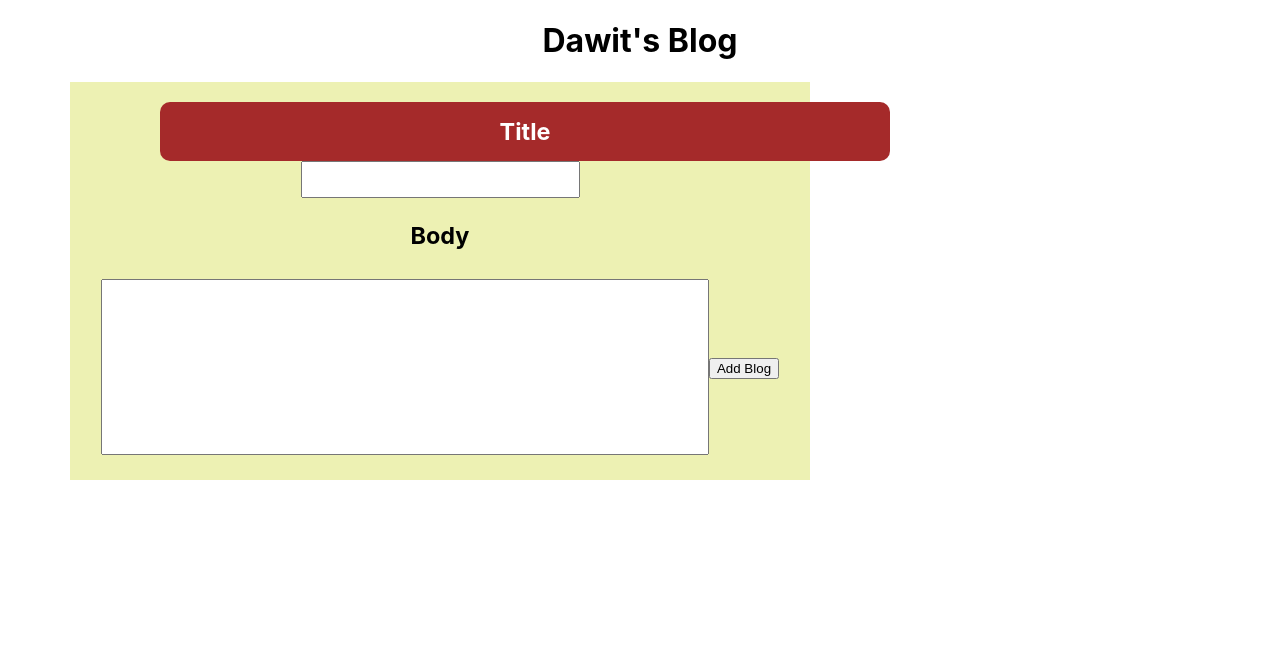
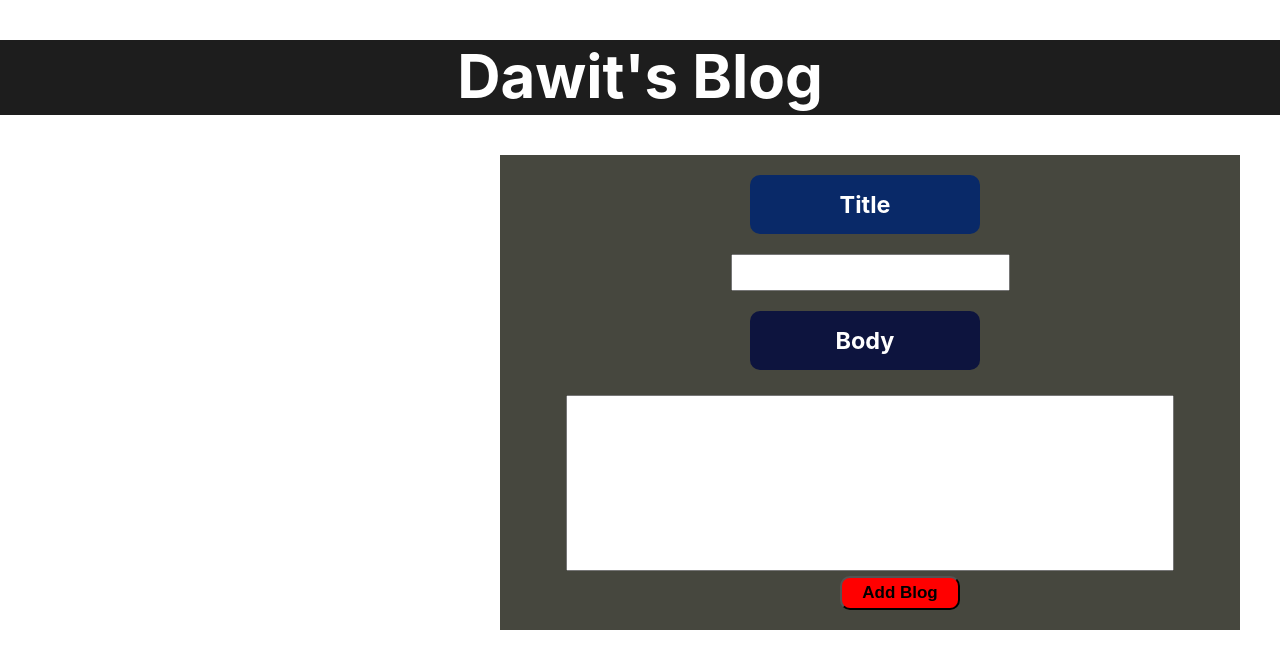
Before and after one commit to davedawita/dawit-blog, a React (Create React App) app: page /new in a window 1280 px wide. Shown: the top 668 px of the page. Built offline with nearby package versions, Linux system fonts and the light colour scheme; no server answers.

Commit message:
Styling with CSS Done

```diff
--- a/src/App.css
+++ b/src/App.css
@@ -2,13 +2,29 @@
   text-align: center;
 }
 
+.BigTitle{
+  color: white;
+  background-color: rgba(0, 0, 0, 0.888);
+  height: 75px;
+  font-size: 60px;
+}
+
 .EditTitle{
-  background-color: brown;
+  background-color: rgb(9, 41, 104);
   padding: 15px;
-  width: 700px;
+  width: 200px;
   border-radius: 10px;
   color:white;
-  margin: 0 10px 0 70px;
+  margin: 0 10px 20px 230px;
+}
+
+.EditBody{
+  background-color: rgb(13, 20, 62);
+  padding: 15px;
+  width: 200px;
+  border-radius: 10px;
+  color:white;
+  margin: 20px 10px 20px 230px;
 }
 
 .input{
@@ -17,8 +33,9 @@
 }
 
 .Form {
-  background-color: rgb(237, 241, 179);
-  margin: 20px 10px 0 70px;
+
+  background-color: rgb(70, 71, 62);
+  margin: 20px 10px 0 500px;
   padding: 20px;
   width: 700px;
   font-size: 20px;
@@ -30,3 +47,32 @@
   font-size: 20px;
   margin: 5px 0 5px 0;
 }
+.Btn {
+  background-color: red;
+  width: 120px;
+  font-size: 17px;
+  font-weight:600;
+  padding:5px;
+  border-radius: 10px;
+  margin: 0 10px 0 70px;
+}
+
+.deleteBlog{
+  background-color: rgb(122, 108, 108);
+  width: 100px;
+  font-size: 13px;
+  font-weight:600;
+  padding:5px;
+  border-radius: 10px;
+  margin: 10px 10px 0 800px;
+}
+
+.addBlog {
+  background-color: rgb(32, 67, 36);
+  width: 115px;
+  font-size: 17px;
+  font-weight:600;
+  padding:5px;
+  border-radius: 10px;
+  color: white;
+}
--- a/src/App.js
+++ b/src/App.js
@@ -73,7 +73,7 @@ function App() {
 
   return (
     <div className="App">
-      <h1>Dawit's Blog</h1>
+      <h1 className='BigTitle'>Dawit's Blog</h1>
       <Routes>
         <Route
           exact
--- a/src/components/Post.js
+++ b/src/components/Post.js
@@ -6,14 +6,20 @@ import {Link, useNavigate} from 'react-router-dom'
   const divStyle = {
     textAlign: "center",
     border: "3px solid",
-    margin: "10px auto",
-    width: "80%",
+    margin: "15px auto",
+    width: "60%",
+    fontSize: '0.7em',
+    backgroundColor: "#caae98",
+    height: "200px",
+    padding: "20px",
+
   }
 
   const titleStyle = {
     textAlign: "center",
-    color: "#006643",
-    fontSize: '4em'
+    color: "#800000",
+    fontSize: '3em',
+    textDecoration: 'none',
   }
 
 
@@ -33,7 +39,7 @@ const Post = ({post, deleteBlog}) => {
       </Link>
       <h2>{post.Body}</h2>
       <form onSubmit={handleDelete}>
-        <input type='submit' value='Delete Blog' />
+        <input className='deleteBlog'type='submit' value='Delete Blog' />
 
       </form>
     </div>
--- a/src/pages/AllPosts.js
+++ b/src/pages/AllPosts.js
@@ -5,7 +5,7 @@ import {Link} from 'react-router-dom'
 const AllPosts = (props) => (
   <>
     <Link to='/new'>
-      <button> Add a Blog</button>
+      <button className='addBlog'> Add a Blog</button>
     </Link>
 
     {props.posts.map(
--- a/src/pages/Form.js
+++ b/src/pages/Form.js
@@ -44,7 +44,7 @@ const Form = (props) => {
         name='Title'
       />
 
-      <h3>Body</h3>
+      <h3 className = 'EditBody'>Body</h3>
       <input className='Desc'
         type='text'
         onChange={handleChange}
@@ -52,7 +52,7 @@ const Form = (props) => {
         name='Body'
       />
 
-      <input type='submit' value={props.buttonLabel}/>
+      <input type='submit' value={props.buttonLabel} className='Btn'/>
 
     </form>
   )
```
